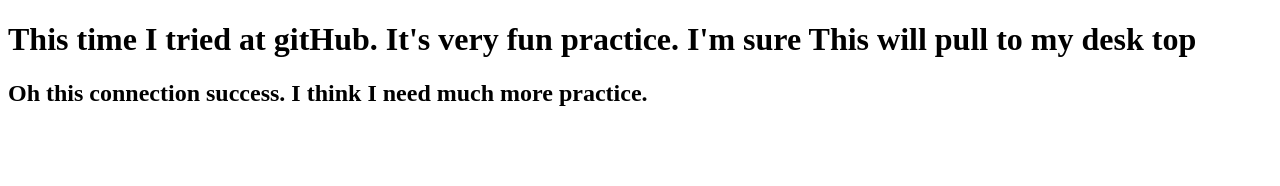
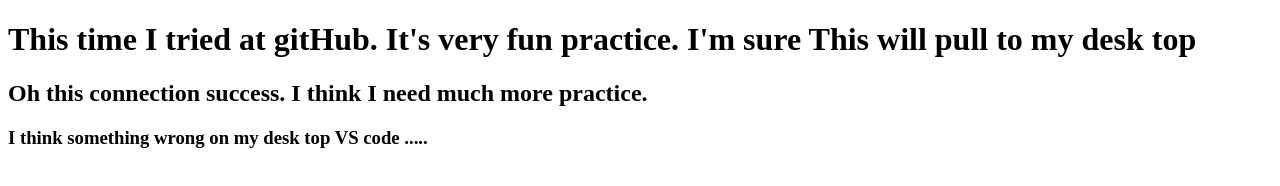
Before and after one commit to kks0507/TEST-Repo, a plain HTML site: page index.html in a window 1280 px wide. Drawn offline with Linux system fonts and the light colour scheme.

Commit message:
Update index.html
3 time

```diff
--- a/index.html
+++ b/index.html
@@ -8,6 +8,8 @@
 <body>
     <h1>This time I tried at gitHub. It's very fun practice. I'm sure This will pull to my desk top</h1>
     <h2> Oh this connection success. I think I need much more practice. </h2>
+    <h3> I think something wrong on my desk top VS code .....</h3>
+
 
 
 </body>
```
